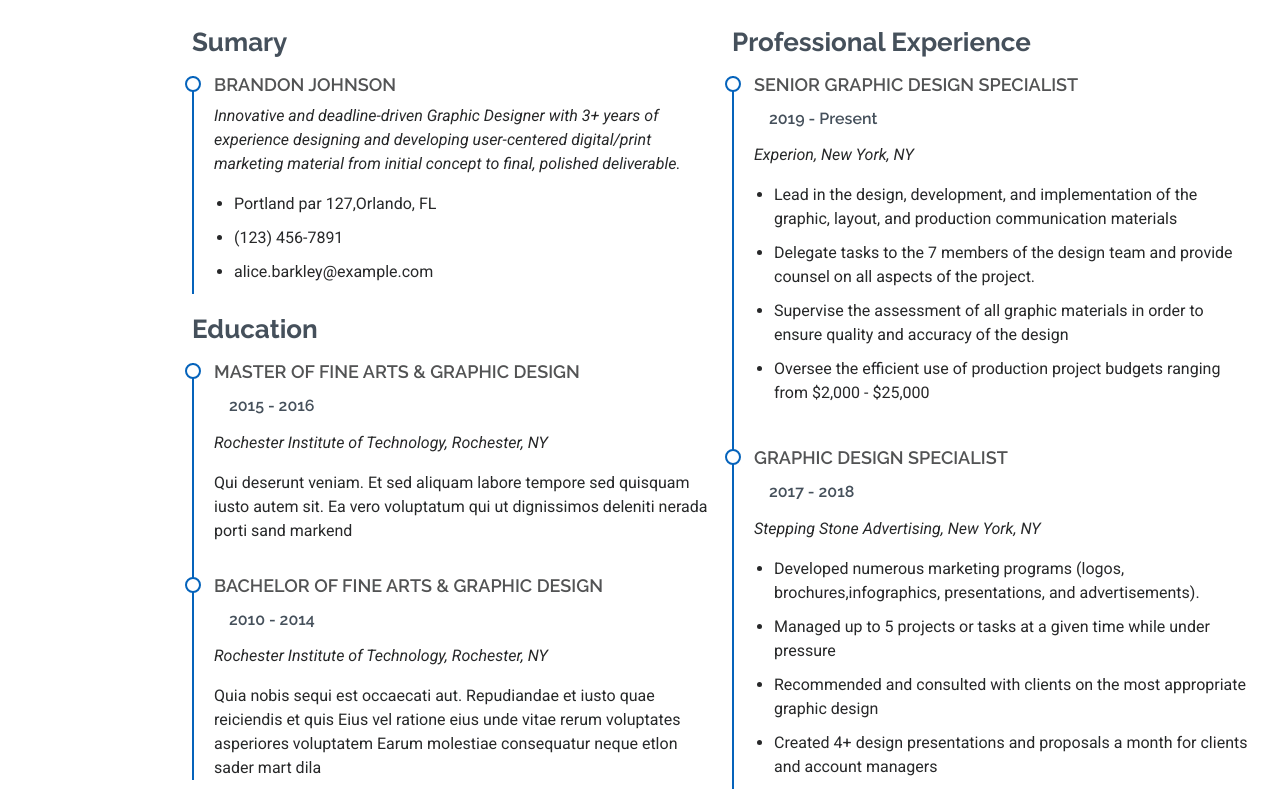
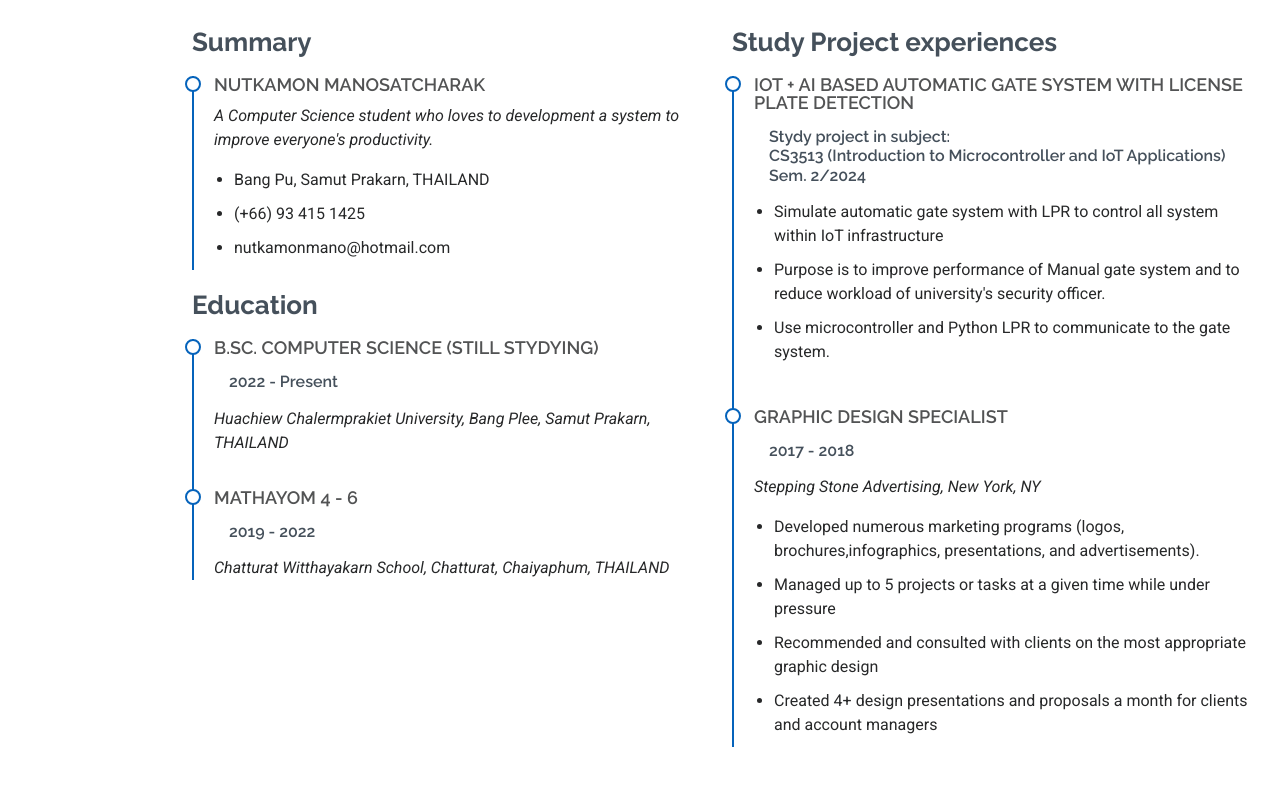
Before and after one commit to Nutkarmon/nutkarmon.github.io, a plain HTML site: page index.html in a window 1280 px wide. Shown: the part 1871-2663 px from the top of the page. Drawn offline with Linux system fonts and the light colour scheme.

Commit message:
add resume item and update skills

```diff
--- a/index.html
+++ b/index.html
@@ -121,6 +121,10 @@
                       alt="">&nbsp;&nbsp;&nbsp;&nbsp;&nbsp;</span>
                   <span class="skill"><img src="assets/img/java.png" style="height: 80px;"
                       alt="">&nbsp;&nbsp;&nbsp;&nbsp;&nbsp;</span>
+                  <span class="skill"><img src="assets/img/c.png" style="height: 80px;"
+                      alt="">&nbsp;&nbsp;&nbsp;&nbsp;&nbsp;</span>
+                  <span class="skill"><img src="assets/img/cp.png" style="height: 80px;"
+                      alt="">&nbsp;&nbsp;&nbsp;&nbsp;&nbsp;</span>
                   <span class="skill"><img src="assets/img/canva.png" style="height: 80px;"
                       alt="">&nbsp;&nbsp;&nbsp;&nbsp;&nbsp;</span>
                   <span class="skill"><img src="assets/img/ps.png" style="height: 80px;"
@@ -153,49 +157,38 @@
       <div class="container">
         <div class="row">
           <div class="col-lg-6" data-aos="fade-up" data-aos-delay="100">
-            <h3 class="resume-title">Sumary</h3>
+            <h3 class="resume-title">Summary</h3>
             <div class="resume-item pb-0">
-              <h4>Brandon Johnson</h4>
-              <p><em>Innovative and deadline-driven Graphic Designer with 3+ years of experience designing and
-                  developing user-centered digital/print marketing material from initial concept to final, polished
-                  deliverable.</em></p>
+              <h4>Nutkamon Manosatcharak</h4>
+              <p><em>A Computer Science student who loves to development a system to improve everyone's productivity.</em></p>
               <ul>
-                <li>Portland par 127,Orlando, FL</li>
-                <li>(123) 456-7891</li>
-                <li>alice.barkley@example.com</li>
+                <li>Bang Pu, Samut Prakarn, THAILAND</li>
+                <li>(+66) 93 415 1425</li>
+                <li>nutkamonmano@hotmail.com</li>
               </ul>
             </div><!-- Edn Resume Item -->
             <h3 class="resume-title">Education</h3>
             <div class="resume-item">
-              <h4>Master of Fine Arts &amp; Graphic Design</h4>
-              <h5>2015 - 2016</h5>
-              <p><em>Rochester Institute of Technology, Rochester, NY</em></p>
-              <p>Qui deserunt veniam. Et sed aliquam labore tempore sed quisquam iusto autem sit. Ea vero voluptatum qui
-                ut dignissimos deleniti nerada porti sand markend</p>
-            </div><!-- Edn Resume Item -->
+              <h4>B.Sc. Computer Science (Still Stydying)</h4>
+              <h5>2022 - Present</h5>
+              <p><em>Huachiew Chalermprakiet University, Bang Plee, Samut Prakarn, THAILAND</em></p>
+            </div><!-- End Resume Item -->
             <div class="resume-item">
-              <h4>Bachelor of Fine Arts &amp; Graphic Design</h4>
-              <h5>2010 - 2014</h5>
-              <p><em>Rochester Institute of Technology, Rochester, NY</em></p>
-              <p>Quia nobis sequi est occaecati aut. Repudiandae et iusto quae reiciendis et quis Eius vel ratione eius
-                unde vitae rerum voluptates asperiores voluptatem Earum molestiae consequatur neque etlon sader mart
-                dila</p>
-            </div><!-- Edn Resume Item -->
+              <h4>Mathayom 4 - 6</h4>
+              <h5>2019 - 2022</h5>
+              <p><em>Chatturat Witthayakarn School, Chatturat, Chaiyaphum, THAILAND</em></p>
+            </div><!-- End Resume Item -->
           </div>
           <div class="col-lg-6" data-aos="fade-up" data-aos-delay="200">
-            <h3 class="resume-title">Professional Experience</h3>
+            <h3 class="resume-title">Study Project experiences</h3>
             <div class="resume-item">
-              <h4>Senior graphic design specialist</h4>
-              <h5>2019 - Present</h5>
-              <p><em>Experion, New York, NY </em></p>
+              <h4>IoT + AI Based Automatic Gate System with License Plate Detection</h4>
+              <h5>Stydy project in subject:<br>CS3513 (Introduction to Microcontroller and IoT Applications)<br>
+                Sem. 2/2024</h5>
               <ul>
-                <li>Lead in the design, development, and implementation of the graphic, layout, and production
-                  communication materials</li>
-                <li>Delegate tasks to the 7 members of the design team and provide counsel on all aspects of the
-                  project. </li>
-                <li>Supervise the assessment of all graphic materials in order to ensure quality and accuracy of the
-                  design</li>
-                <li>Oversee the efficient use of production project budgets ranging from $2,000 - $25,000</li>
+                <li>Simulate automatic gate system with LPR to control all system within IoT infrastructure</li>
+                <li>Purpose is to improve performance of Manual gate system and to reduce workload of university's security officer.</li>
+                <li>Use microcontroller and Python LPR to communicate to the gate system.</li>
               </ul>
             </div><!-- Edn Resume Item -->
             <div class="resume-item">
@@ -656,7 +649,7 @@
   </main>
   <footer id="footer" class="footer position-relative light-background">
     <div class="container">
-      <h3 class="sitename">Brandon Johnson</h3>
+      <h3 class="sitename">Nutkamon Manosatcharak</h3>
       <p>Et aut eum quis fuga eos sunt ipsa nihil. Labore corporis magni eligendi fuga maxime saepe commodi placeat.</p>
       <div class="social-links d-flex justify-content-center">
         <a href=""><i class="bi bi-twitter-x"></i></a>
```
Also changed, not shown: assets/img/c.png (added), assets/img/cp.png (added), 3 other files.
